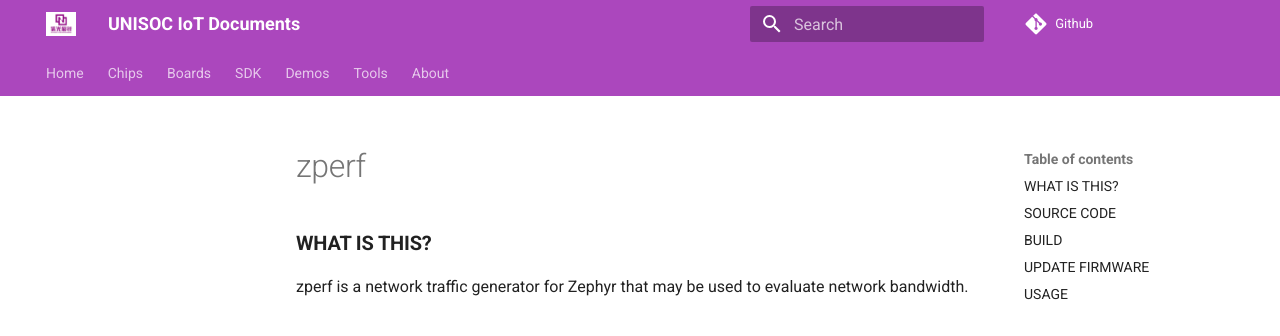
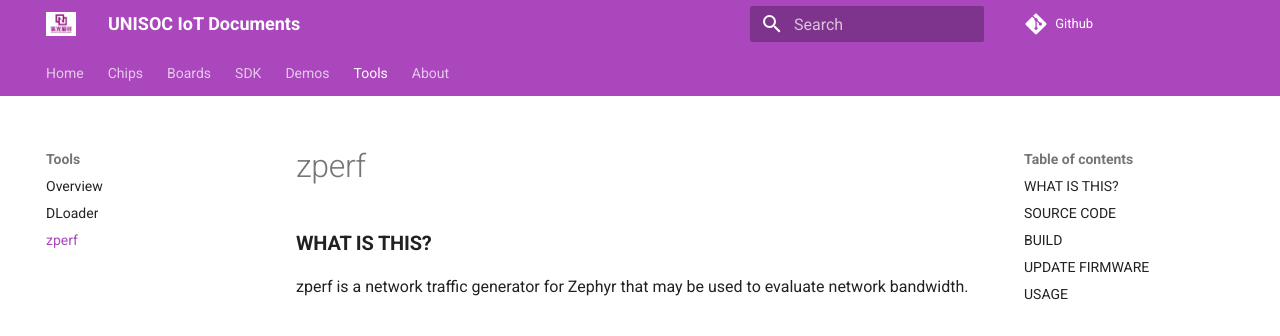
Before and after one commit to unisoc/documentation, an MkDocs documentation site: the page built from docs/tools/zperf.md, in a window 1280 px wide. Shown: the top 336 px of the page. Built offline with MkDocs 1.6.1 and Material for MkDocs 9.7.7, drawn with Linux system fonts in a browser that asks for light colours; comment, search, counter and statistics services are not loaded.

Commit message:
Insert zperf.md into mkdocs.yml
zperf is under tools' pages.

Signed-off-by: Bub Wei <bub.wei@unisoc.com>

```diff
--- a/mkdocs.yml
+++ b/mkdocs.yml
@@ -45,4 +45,5 @@ nav:
 - Tools:
     - 'Overview': 'tools/index.md'
     - 'DLoader': 'tools/dloader.md'
+    - 'zperf': 'tools/zperf.md'
 - About: 'about.md'
```
